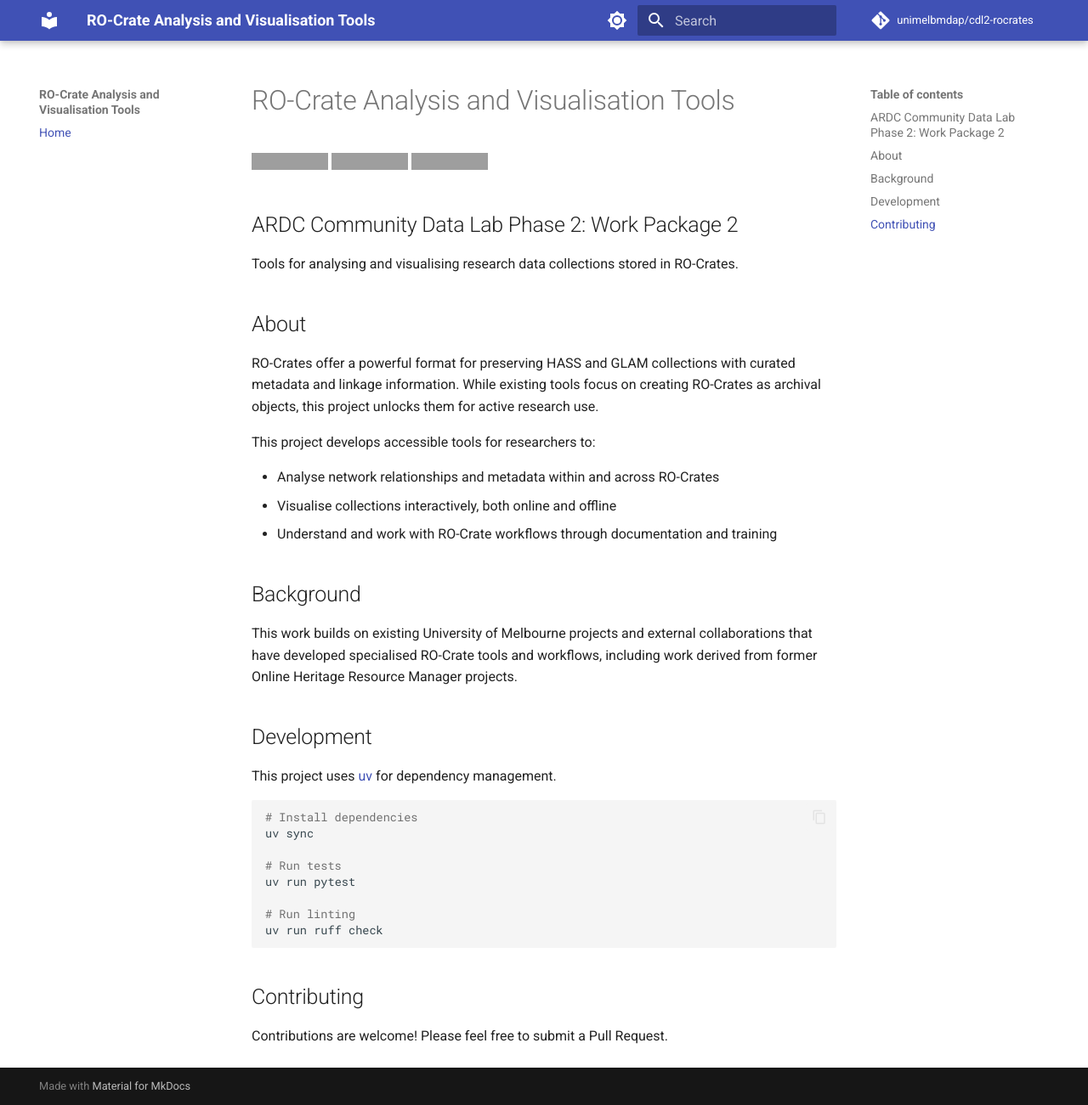
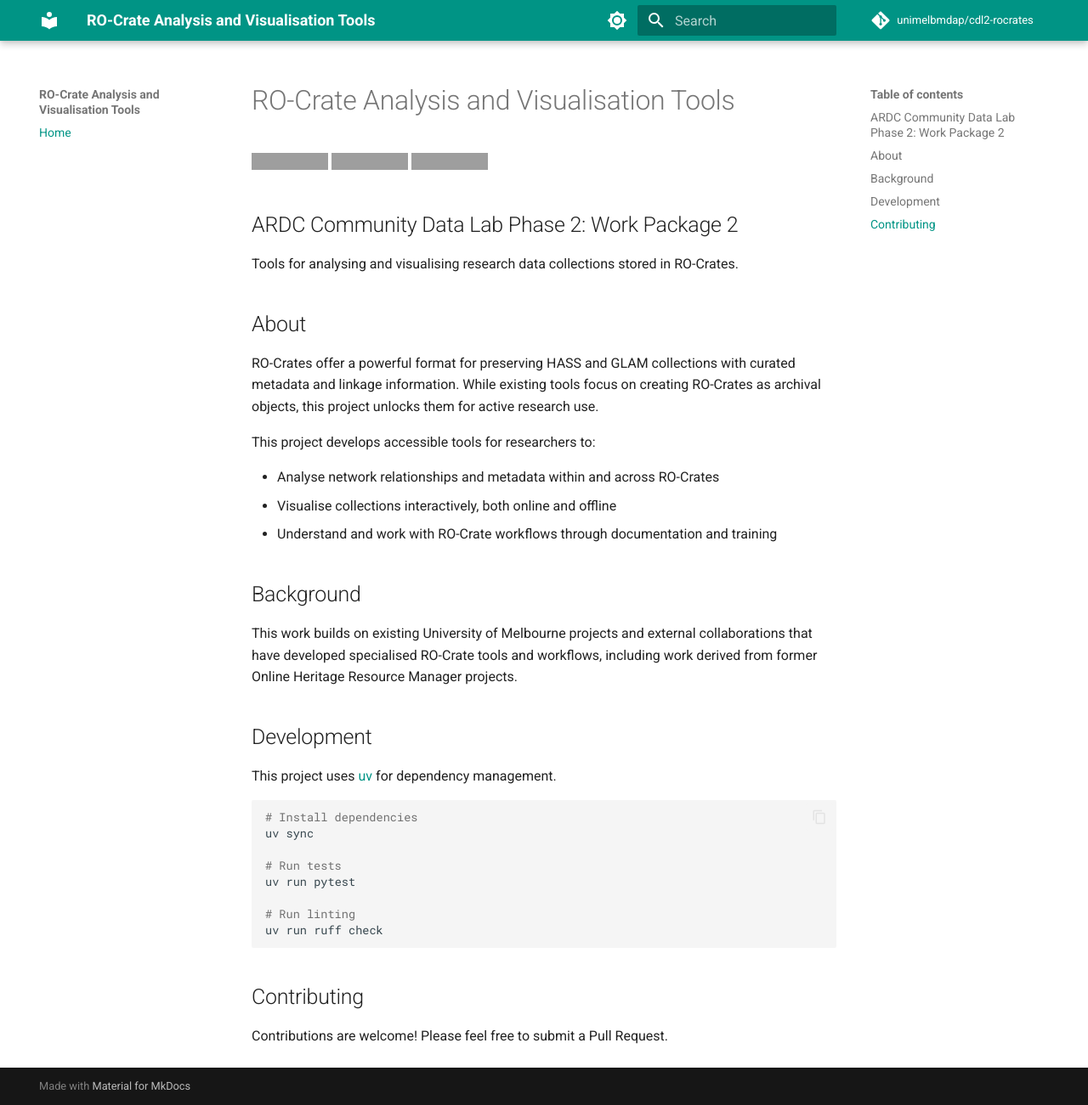
Before and after one commit to unimelbmdap/cdl2-rocrates, an MkDocs documentation site: the page built from docs/index.md, in a window 1280 px wide and 1301 px high. Shown: the whole window at 85% size. Built offline with MkDocs 1.6.1 and Material for MkDocs 9.7.7, drawn with Linux system fonts in a browser that asks for light colours; comment, search, counter and statistics services are not loaded; grey boxes are pictures that could not be loaded.

Commit message:
Update colour scheme

```diff
--- a/mkdocs.yml
+++ b/mkdocs.yml
@@ -8,14 +8,14 @@ theme:
   name: material
   palette:
     - scheme: default
-      primary: indigo
-      accent: indigo
+      primary: teal
+      accent: cyan
       toggle:
         icon: material/brightness-7
         name: Switch to dark mode
     - scheme: slate
-      primary: indigo
-      accent: indigo
+      primary: teal
+      accent: cyan
       toggle:
         icon: material/brightness-4
         name: Switch to light mode
```
